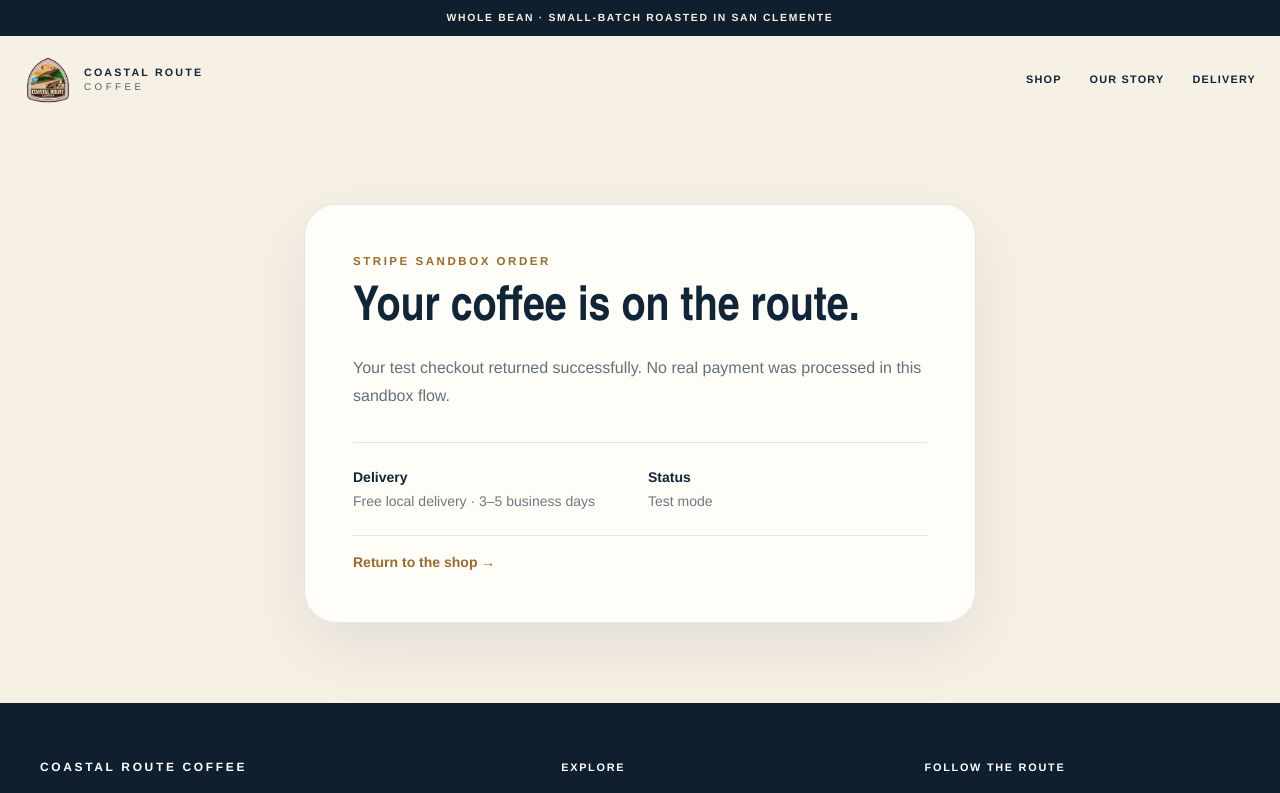
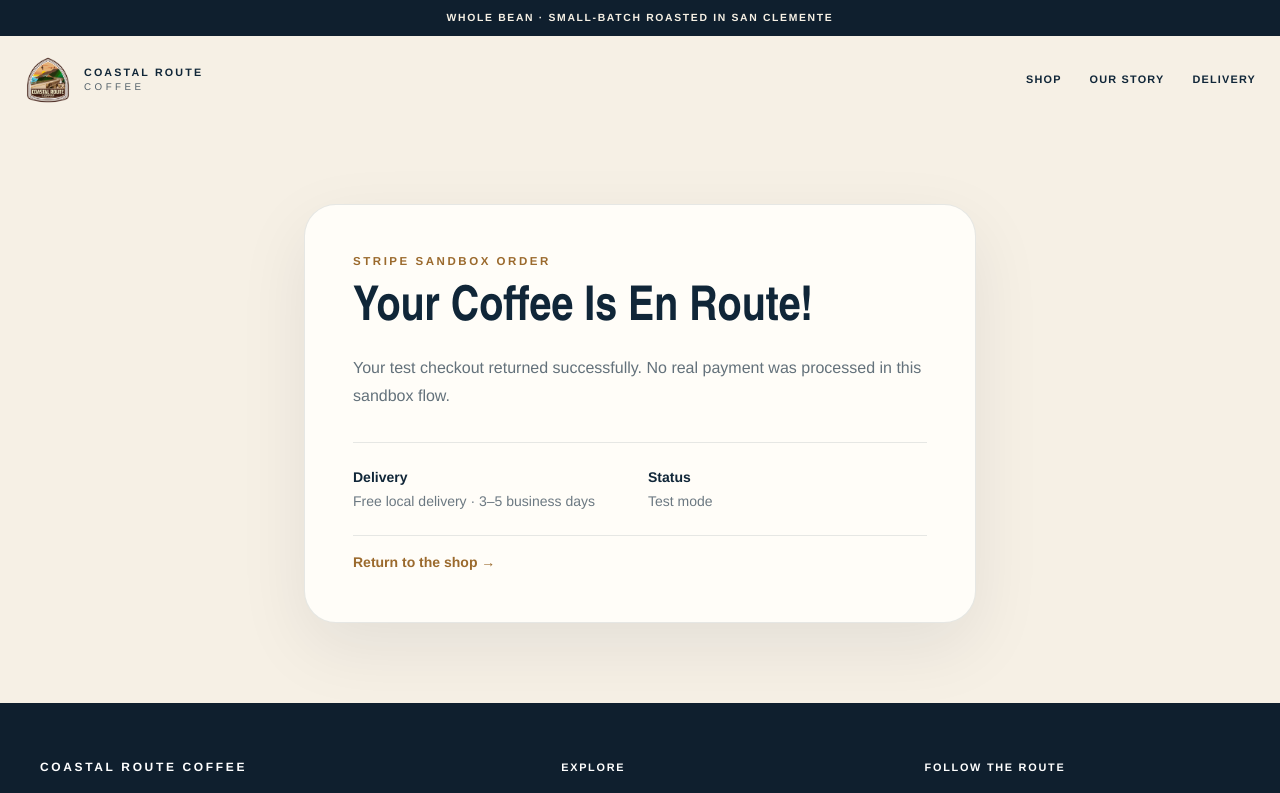
Before and after one commit to jaywertin/coastalroutecoffee, a Next.js app: page /checkout/success in a window 1280 px wide. Shown: the top 793 px of the page. Built offline with nearby package versions, Linux system fonts and the light colour scheme.

Commit message:
Refine checkout confirmation headline

```diff
--- a/app/checkout/success/page.tsx
+++ b/app/checkout/success/page.tsx
@@ -36,7 +36,7 @@ export default async function CheckoutSuccessPage({ searchParams }: { searchPara
       <section className="bg-[#f6f0e5] px-6 py-20 lg:px-10">
         <div className="mx-auto max-w-2xl rounded-[2rem] border border-[#102638]/10 bg-[#fffdf8] p-8 shadow-[0_24px_70px_rgba(15,31,46,0.08)] sm:p-12">
           <p className="eyebrow text-[#9b6a2d]">Stripe sandbox order</p>
-          <h1 className="font-display mt-4 text-5xl leading-none">Your coffee is on the route.</h1>
+          <h1 className="font-display mt-4 text-5xl leading-none">Your Coffee Is En Route!</h1>
           <p className="mt-5 leading-7 text-[#102638]/65">
             {session ? "Your test checkout was completed successfully." : "Your test checkout returned successfully."} No real payment was processed in this sandbox flow.
           </p>
```
